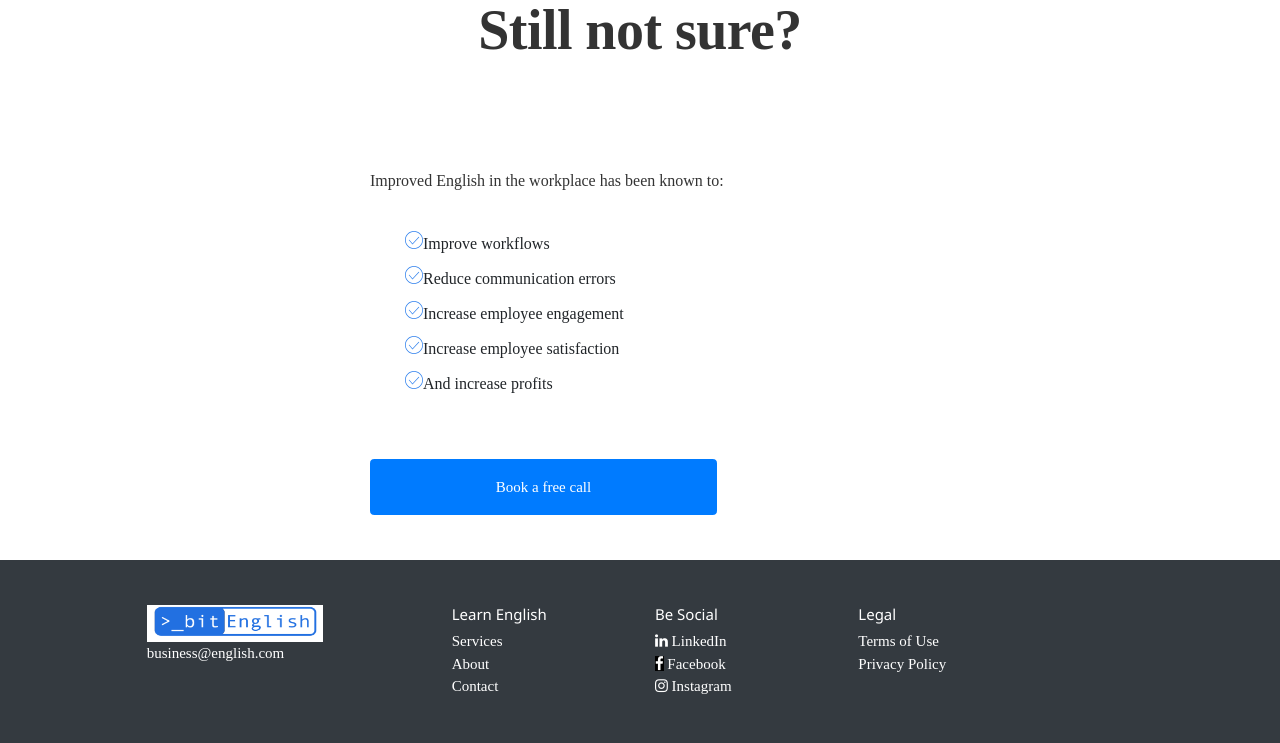
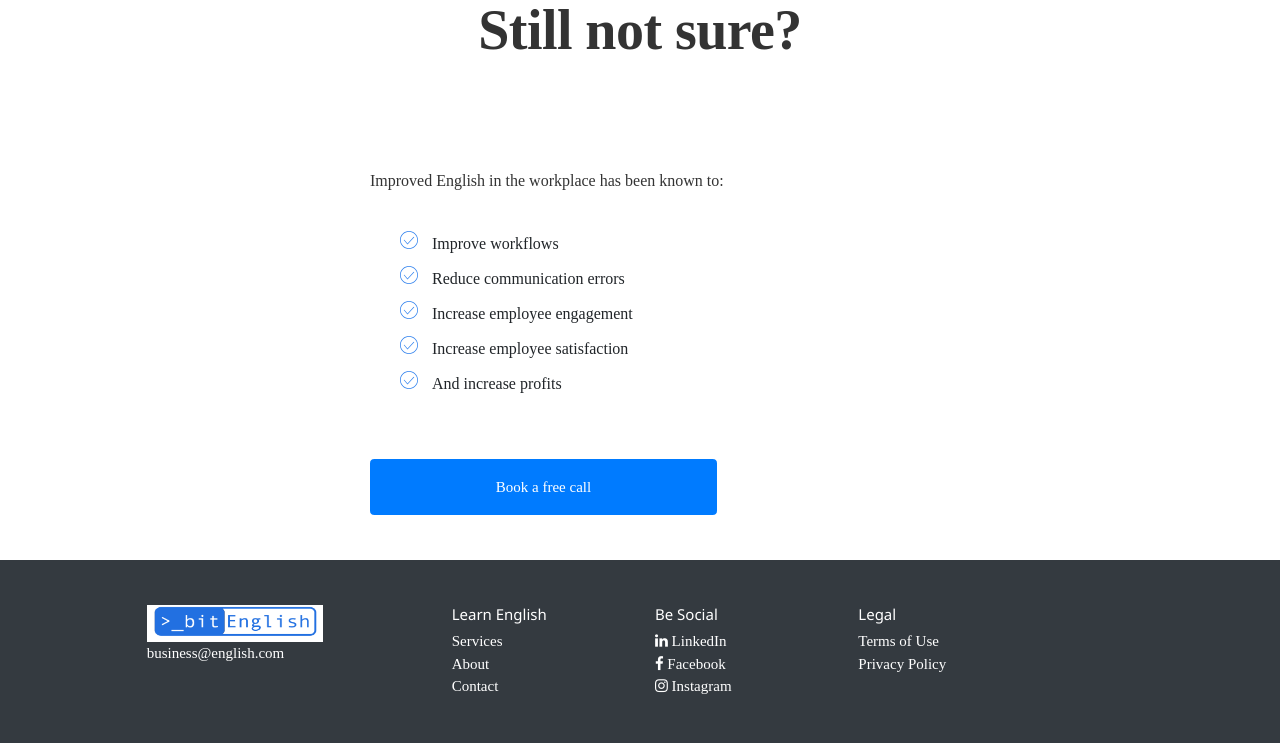
Before and after one commit to ledgey/bitenglish, a Django app: page /about in a window 1280 px wide. Shown: the part 2544-3287 px from the top of the page. Run offline with Django 3.2, Linux system fonts and the light colour scheme; some libraries are stand-ins or nearby versions.

Commit message:
add about page

```diff
--- a/static/webpage/css/style.css
+++ b/static/webpage/css/style.css
@@ -222,7 +222,7 @@ ul.list  {
     list-style: none !important;
     position:relative;
     display:block;
-    left: -5px;
+    left: -10px;
     list-style-position: outside;
     width:80%;
     padding-bottom:15px;
@@ -258,14 +258,8 @@ width:18px;
 background-image: url('/static/webpage/img/check.svg');
 background-size:contain;
 background-repeat:no-repeat;
-padding-left: 1em;
+padding-left: 2em;
 }
-
-.fa-facebook {
-  color: white;
-  background: black;
-}
-
 
 
 .girl-video {
```
Also changed, not shown: other parts of static/webpage/css/style.css (+6 -0 lines).
